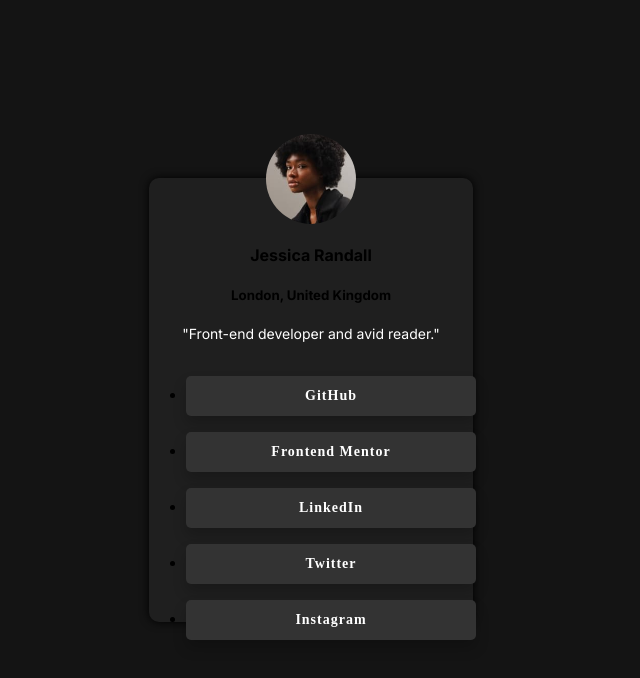
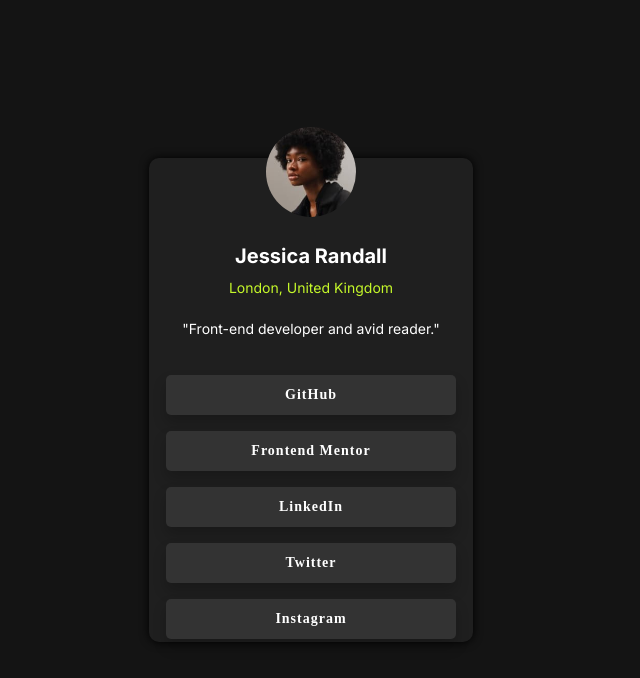
Before and after one commit to mabsattar/SocialLinks-Profile, a plain HTML site: page index.html in a window 1280 px wide. Shown: the whole page, without its empty margins (329-969 px from the left). Drawn offline with Linux system fonts and the light colour scheme.

Commit message:
re-adjusted social link and set card height to wrap the content

```diff
--- a/style.css
+++ b/style.css
@@ -21,7 +21,8 @@
   justify-content: center;
   align-items: center;
   flex-direction: column;
-  height: 55vh;
+  height: 60vh;
+  max-height: 80%;
   width: 320px;
   margin: auto;
   background-color: var(--Greynormal);
@@ -59,7 +60,12 @@
 .social-links {
   display: grid;
   gap: 1rem;
-  margin-top: 20px;
+  list-style-type: none;
+  padding: 8px 16px;
+}
+
+.social-links li {
+  display: inline-block;
 }
 
 .button:hover,
@@ -85,13 +91,13 @@
   font-family: var(--FontFamily);
 }
 
-#name {
+.name {
   font-size: 20px;
   font-weight: var(--Fontweightbold);
   color: var(--White);
 }
 
-#location {
+.location {
   font-size: 14px;
   font-weight: var(--Fontweightlight);
   color: var(--Green);
```
